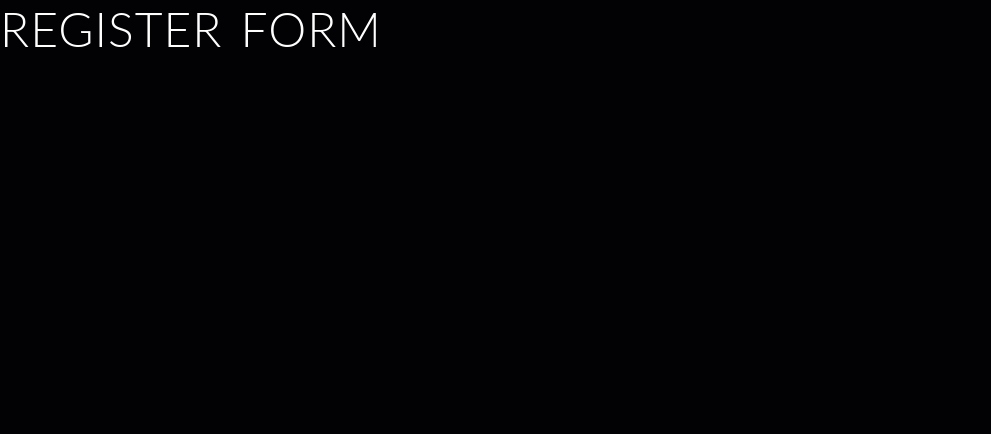
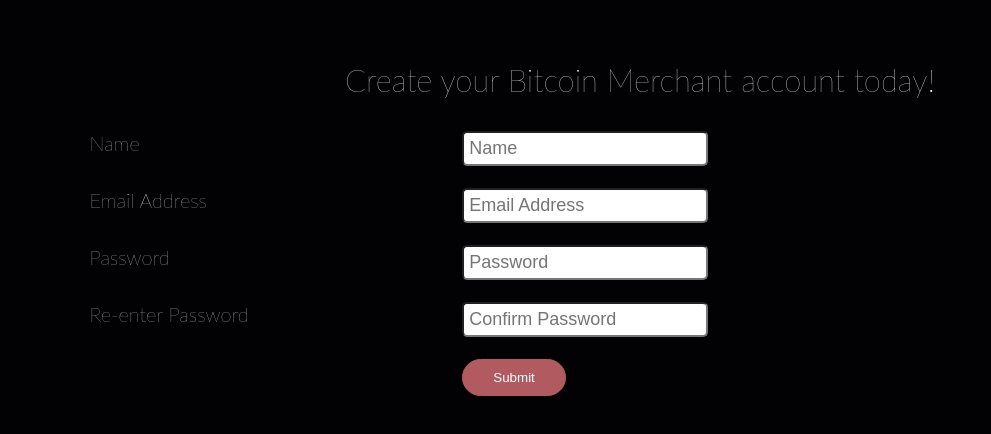
Before and after one commit to SakuraComputing/bitcoin-merchant, a React (Create React App) app: page /register in a window 1280 px wide. Shown: the top 434 px of the page, without its empty margins (0-991 px from the left). Built offline with nearby package versions, Linux system fonts and the light colour scheme.

Commit message:
Add styling to registration form

```diff
--- a/src/components/auth/Login.js
+++ b/src/components/auth/Login.js
@@ -41,7 +41,7 @@ class Login extends Component {
                             <form onSubmit={this.onSubmit}>
                                 <div className="row">
                                     <div class="col span-1-of-3">
-                                        <label for="name">Email Address</label>
+                                        <label htmlFor="name">Email Address</label>
                                     </div>
                                     <div class="col span-2-of-3">
                                         <input
@@ -56,7 +56,7 @@ class Login extends Component {
                                 </div>
                                 <div className="row">
                                     <div class="col span-1-of-3">
-                                        <label for="name">Password</label>
+                                        <label htmlFor="password">Password</label>
                                     </div>
                                     <div class="col span-2-of-3">
                                         <input
--- a/src/components/auth/Register.js
+++ b/src/components/auth/Register.js
@@ -1,10 +1,103 @@
 import React, { Component } from 'react'
 
 export class Register extends Component {
+
+    constructor() {
+        super()
+        this.state = {
+            name: '',
+            email: '',
+            password: '',
+            password2: '',
+            errors: {}
+        }
+    }
+
     render() {
+
+        const { errors } = this.state;
+
         return (
-            <div>
-                <h1>Register form</h1>
+            <div className="register">
+                <p className="lead-text">Create your Bitcoin Merchant account today!</p>
+                <div className="register__container">
+                    <form noValidate onSubmit={this.onSubmit}>
+                        <div className="row">
+                            <div className="col span-1-of-3">
+                                <label htmlFor="name">Name</label>
+                            </div>
+                            <div className="col span-2-of-3">
+                                <input
+                                    className="register__input"
+                                    placeholder="Name"
+                                    name="name"
+                                    value={this.state.name}
+                                    type="name"
+                                    onChange={this.onChange}
+                                    error={errors.name}
+                                />
+                            </div>
+                        </div>
+                        <div className="row">
+                            <div className="col span-1-of-3">
+                                <label htmlFor="name">Email Address</label>
+                            </div>
+                            <div className="col span-2-of-3">
+                                <input
+                                    className="register__input"
+                                    placeholder="Email Address"
+                                    name="email"
+                                    value={this.state.email}
+                                    // type="email"
+                                    onChange={this.onChange}
+                                    error={errors.email}
+                                    info="This site uses Gravatar so if you want a
+                                        profile image, use a Gravatar email"
+                                />
+                            </div>
+                        </div>
+                        <div className="row">
+                            <div className="col span-1-of-3">
+                                <label htmlFor="name">Password</label>
+                            </div>
+                            <div className="col span-2-of-3">
+                                <input
+                                    className="register__input"
+                                    placeholder="Password"
+                                    name="password"
+                                    value={this.state.password}
+                                    type="password"
+                                    onChange={this.onChange}
+                                    error={errors.password}
+                                />
+                            </div>
+                        </div>
+                        <div className="row">
+                            <div className="col span-1-of-3">
+                                <label htmlFor="name">Re-enter Password</label>
+                            </div>
+                            <div className="col span-2-of-3">
+                                <input
+                                    className="register__input"
+                                    placeholder="Confirm Password"
+                                    name="password2"
+                                    value={this.state.password2}
+                                    type="password"
+                                    onChange={this.onChange}
+                                    error={errors.password2}
+                                />
+                            </div>
+                        </div>
+                        <div className="row">
+                            <div className="col span-1-of-3">
+                                <label>&nbsp;</label>
+                            </div>
+                            <div className="col span-2-of-3">
+                                <input type="submit" className="btn btn-full"/>
+                            </div>
+                        </div>
+                    </form>
+                </div>
             </div>
         )
     }
--- /dev/null
+++ b/src/styles/components/_regsiter.scss
@@ -0,0 +1,25 @@
+.register {
+    margin: 7%;
+}
+
+.register__container {
+    margin-top: 120px;
+    font-size: 100%;
+}
+
+.register__input {
+    padding: 5px;
+    font-size: 90%;
+    border-radius: 5px;
+}
+
+.lead-text {
+    position: absolute;
+    // width: 1140px;
+    top: 10%;
+    left: 50%;
+    margin-bottom: 25px;
+    font-size: 155%;
+    -webkit-transform: translate(-50%, -50%);
+    transform: translate(-50%, -50%);
+}
--- a/src/styles/styles.scss
+++ b/src/styles/styles.scss
@@ -7,3 +7,4 @@
 @import './components/works';
 @import './components/reviews';
 @import './components/login';
+@import './components/regsiter';
```
